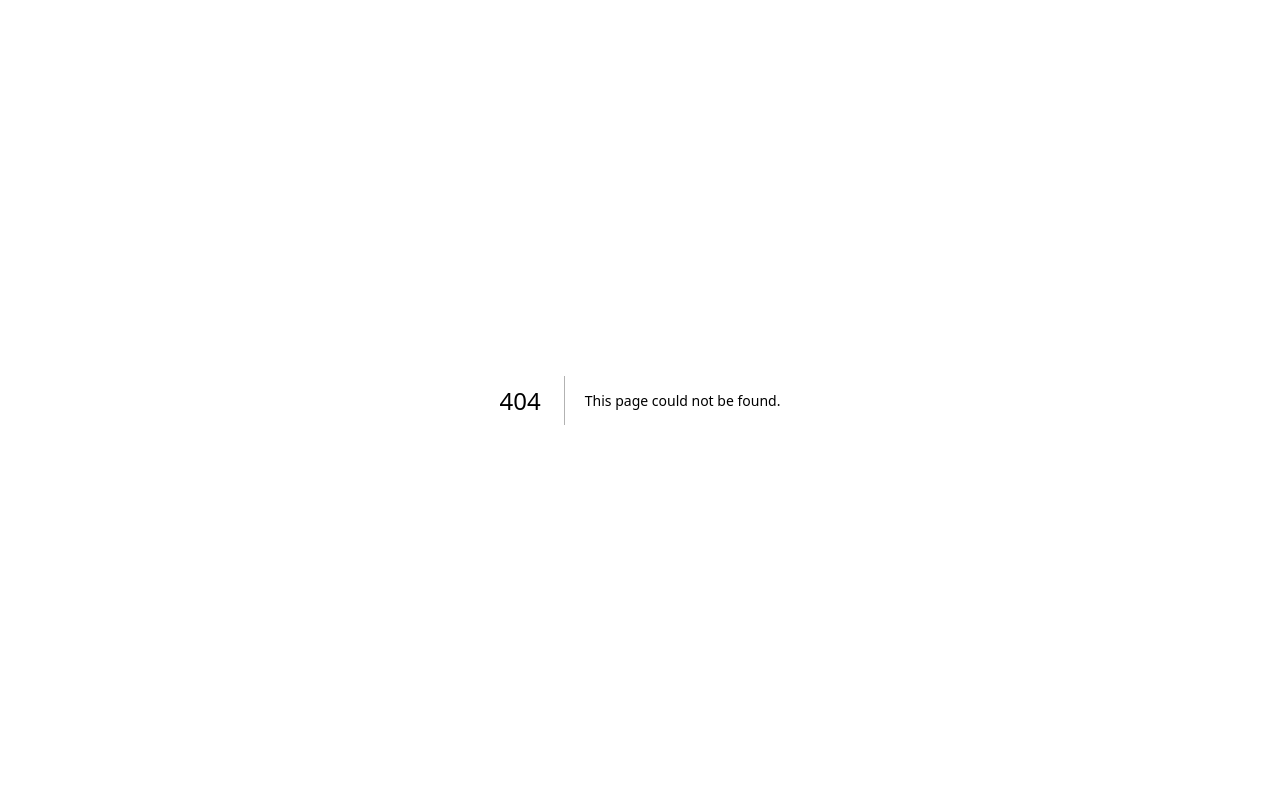
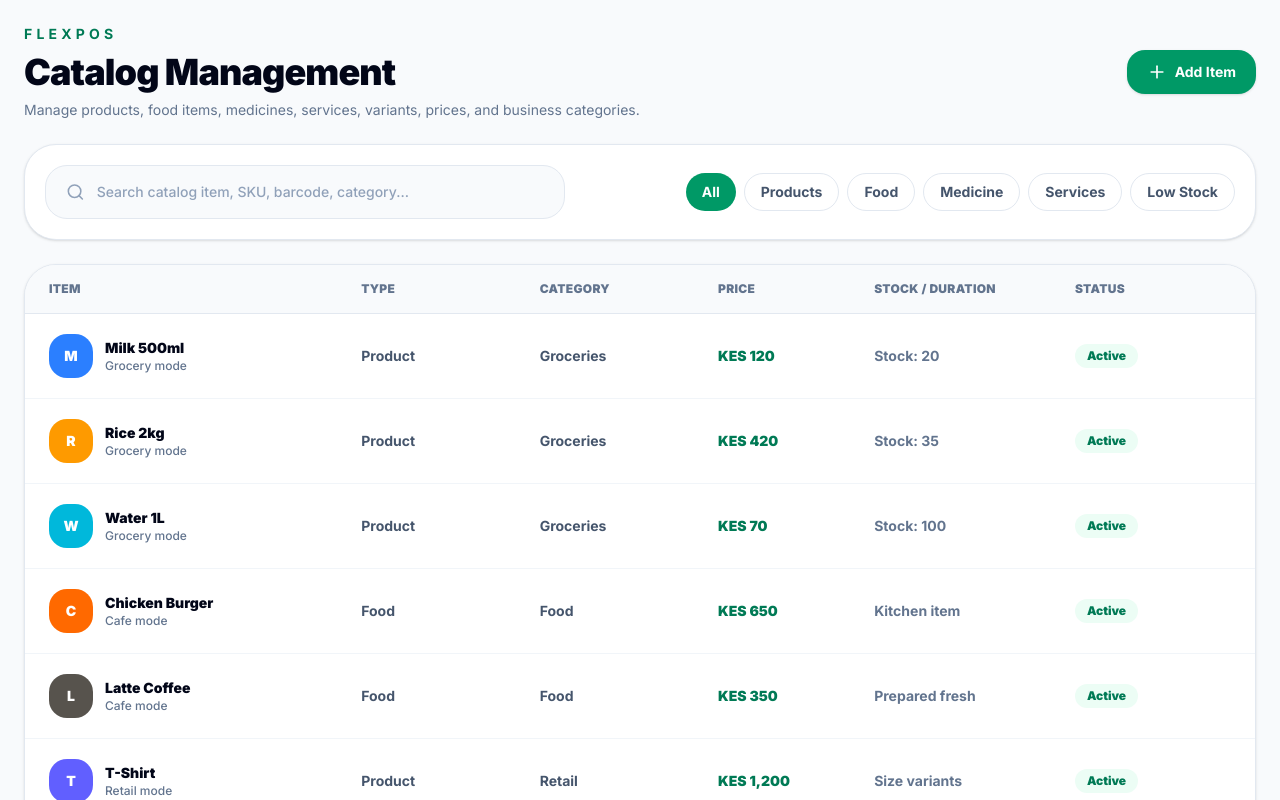
Before and after one commit to Salman1728/grocery-pos, a Next.js app: page /catalog in a window 1280 px wide. Before the commit this address had no page. Shown: the top 800 px of the page. Built offline with nearby package versions, Linux system fonts and the light colour scheme.

Commit message:
Add FlexPOS catalog management page

```diff
--- /dev/null
+++ b/app/catalog/page.tsx
@@ -0,0 +1,101 @@
+import { Plus, Search } from "lucide-react";
+import { catalogItems } from "@/lib/flexpos-data";
+
+export default function CatalogPage() {
+  return (
+    <main className="min-h-screen bg-slate-50 p-6">
+      <div className="mx-auto max-w-[1600px]">
+        <div className="mb-6 flex flex-col gap-4 lg:flex-row lg:items-center lg:justify-between">
+          <div>
+            <p className="text-sm font-bold uppercase tracking-[0.3em] text-emerald-700">
+              FlexPOS
+            </p>
+            <h1 className="mt-2 text-4xl font-black tracking-tight text-slate-950">
+              Catalog Management
+            </h1>
+            <p className="mt-2 max-w-2xl text-sm text-slate-500">
+              Manage products, food items, medicines, services, variants, prices,
+              and business categories.
+            </p>
+          </div>
+
+          <button className="flex items-center gap-2 rounded-2xl bg-emerald-600 px-5 py-3 text-sm font-bold text-white shadow-sm">
+            <Plus className="h-5 w-5" />
+            Add Item
+          </button>
+        </div>
+
+        <section className="mb-6 rounded-[2rem] border border-slate-200 bg-white p-5 shadow-sm">
+          <div className="flex flex-col gap-4 lg:flex-row lg:items-center lg:justify-between">
+            <div className="flex items-center gap-3 rounded-3xl border border-slate-200 bg-slate-50 px-5 py-4 lg:w-[520px]">
+              <Search className="h-5 w-5 text-slate-400" />
+              <input
+                className="w-full bg-transparent text-sm font-medium outline-none placeholder:text-slate-400"
+                placeholder="Search catalog item, SKU, barcode, category..."
+              />
+            </div>
+
+            <div className="flex flex-wrap gap-2">
+              {["All", "Products", "Food", "Medicine", "Services", "Low Stock"].map(
+                (filter, index) => (
+                  <button
+                    key={filter}
+                    className={`rounded-full px-4 py-2 text-sm font-bold ${
+                      index === 0
+                        ? "bg-emerald-600 text-white"
+                        : "border border-slate-200 bg-white text-slate-600"
+                    }`}
+                  >
+                    {filter}
+                  </button>
+                )
+              )}
+            </div>
+          </div>
+        </section>
+
+        <section className="overflow-hidden rounded-[2rem] border border-slate-200 bg-white shadow-sm">
+          <div className="grid grid-cols-[1.4fr_0.8fr_0.8fr_0.7fr_0.9fr_0.7fr] border-b border-slate-200 bg-slate-50 px-6 py-4 text-xs font-black uppercase tracking-wide text-slate-500">
+            <span>Item</span>
+            <span>Type</span>
+            <span>Category</span>
+            <span>Price</span>
+            <span>Stock / Duration</span>
+            <span>Status</span>
+          </div>
+
+          {catalogItems.map((item) => (
+            <div
+              key={item.id}
+              className="grid grid-cols-[1.4fr_0.8fr_0.8fr_0.7fr_0.9fr_0.7fr] items-center border-b border-slate-100 px-6 py-5 text-sm last:border-b-0"
+            >
+              <div className="flex items-center gap-3">
+                <div
+                  className={`flex h-11 w-11 items-center justify-center rounded-2xl ${item.color} font-black text-white`}
+                >
+                  {item.name.charAt(0)}
+                </div>
+                <div>
+                  <p className="font-black text-slate-950">{item.name}</p>
+                  <p className="text-xs font-medium text-slate-500">
+                    {item.mode} mode
+                  </p>
+                </div>
+              </div>
+
+              <span className="font-bold text-slate-600">{item.type}</span>
+              <span className="font-bold text-slate-600">{item.category}</span>
+              <span className="font-black text-emerald-700">
+                KES {item.price.toLocaleString()}
+              </span>
+              <span className="font-bold text-slate-500">{item.stockLabel}</span>
+              <span className="w-fit rounded-full bg-emerald-50 px-3 py-1 text-xs font-black text-emerald-700">
+                Active
+              </span>
+            </div>
+          ))}
+        </section>
+      </div>
+    </main>
+  );
+}
```
